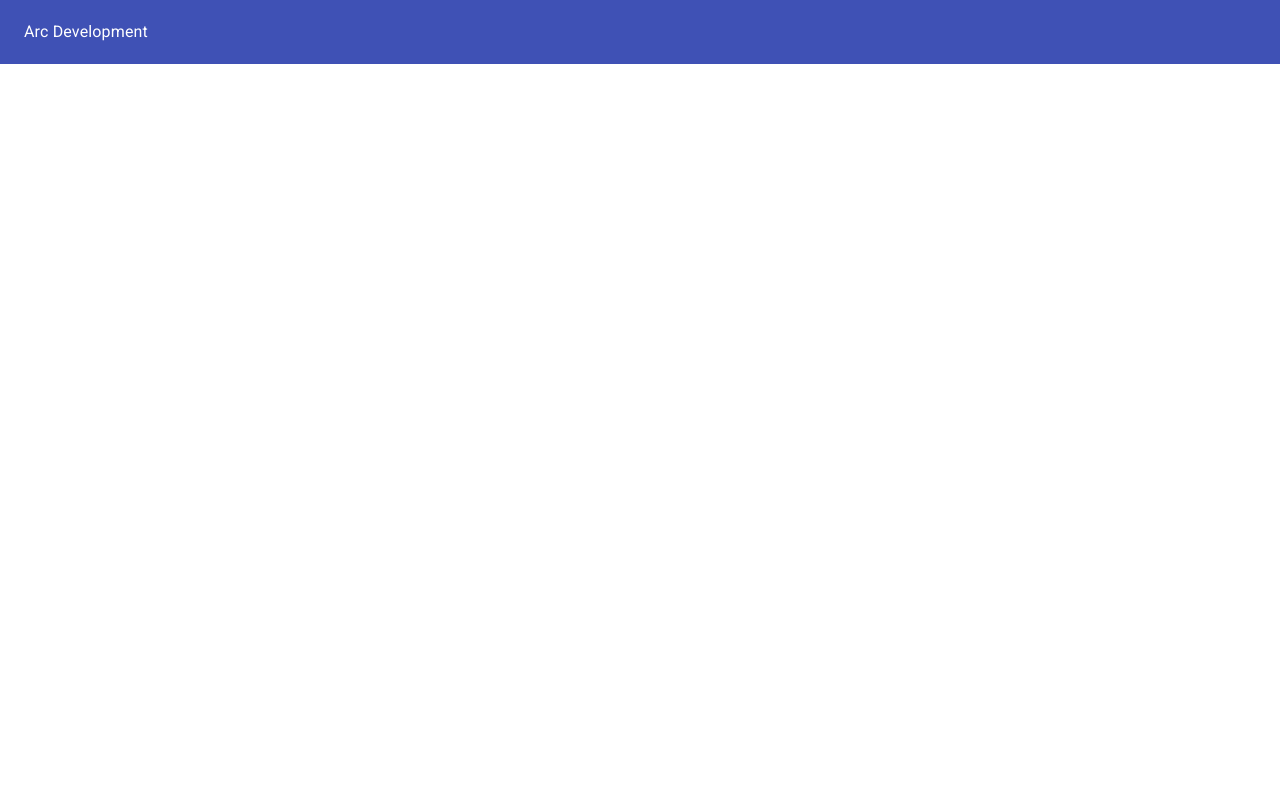
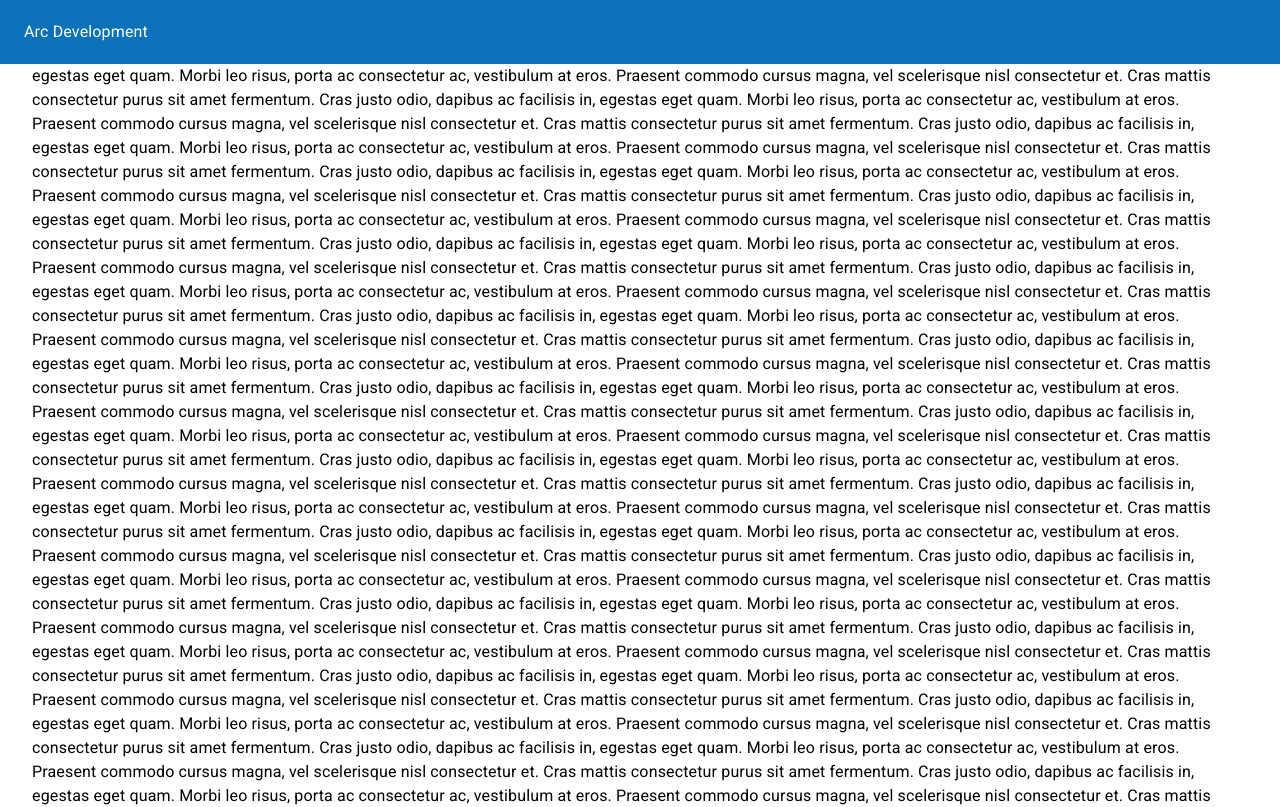
Before and after one commit to kblovett/arcdevelopment, a React (Create React App) app: page / in a window 1280 px wide. Shown: the top 807 px of the page. Built offline with nearby package versions, Linux system fonts and the light colour scheme.

Commit message:
2.15-16 Themes - Default, Palette

```diff
--- a/src/App.js
+++ b/src/App.js
@@ -1,31 +1,32 @@
 import React from 'react';
 import { Header } from './components';
 
-import { Container } from '@material-ui/core';
+import { Container, Box, Typography } from '@material-ui/core';
 import { ThemeProvider } from '@material-ui/styles';
 
-import { dark, light } from './components/themes';
+import { dark } from './components/themes';
 
 function App() {
   return (
     <ThemeProvider theme={dark}>
       <Container>
         <Header />
-        Hello!
+        <Box my={2}>
+          <Typography>
+            {[...new Array(100)]
+              .map(
+                () =>
+                  `Cras mattis consectetur purus sit amet fermentum. Cras justo
+                odio, dapibus ac facilisis in, egestas eget quam. Morbi leo
+                risus, porta ac consectetur ac, vestibulum at eros. Praesent
+                commodo cursus magna, vel scelerisque nisl consectetur et.`
+              )
+              .join('\n')}
+          </Typography>
+        </Box>
       </Container>
     </ThemeProvider>
   );
 }
 
 export default App;
-
-/* <Box my={2}>
-  {[...new Array(240)]
-    .map(
-      () => `Cras mattis consectetur purus sit amet fermentum.
-      Cras justo odio, dapibus ac facilisis in, egestas eget quam.
-      Morbi leo risus, porta ac consectetur ac, vestibulum at eros.
-      Praesent commodo cursus magna, vel scelerisque nisl consectetur et.`
-    )
-    .join('\n')}
-</Box> */
--- a/src/components/themes/dark.js
+++ b/src/components/themes/dark.js
@@ -1,14 +1,30 @@
 import { createMuiTheme } from '@material-ui/core/styles';
-import { deepOrange, green, blueGrey } from '@material-ui/core/colors';
+
+// const pMain = '#222831';
+// const pLight = '#00adb5';
+// const pDark = '#393e46';
+// const pCText = '#eeeeee';
+
+const arcBlue = '#0B72B9';
+const arcOrange = '#FFBA60';
 
 const dark = createMuiTheme({
   palette: {
     type: 'dark',
-    // primary: blueGrey,
-    // secondary: green,
-  },
-  status: {
-    danger: deepOrange,
+    common: {
+      blue: `${arcBlue}`,
+      orange: `${arcOrange}`,
+    },
+    primary: {
+      main: `${arcBlue}`,
+    },
+    secondary: {
+      main: `${arcOrange}`,
+    },
+    // background: {
+    //   paper: `${pDark}`,
+    //   default: `${pDark}`,
+    // },
   },
 });
 
--- a/src/components/themes/light.js
+++ b/src/components/themes/light.js
@@ -1,14 +1,30 @@
 import { createMuiTheme } from '@material-ui/core/styles';
-import { deepOrange, green, blueGrey } from '@material-ui/core/colors';
+
+// const pMain = '#222831';
+// const pLight = '#00adb5';
+// const pDark = '#393e46';
+// const pCText = '#eeeeee';
+
+const arcBlue = '#0B72B9';
+const arcOrange = '#FFBA60';
 
 const light = createMuiTheme({
   palette: {
     type: 'light',
-    // primary: blueGrey,
-    // secondary: green,
-  },
-  status: {
-    danger: deepOrange,
+    common: {
+      blue: `${arcBlue}`,
+      orange: `${arcOrange}`,
+    },
+    primary: {
+      main: `${arcBlue}`,
+    },
+    secondary: {
+      main: `${arcOrange}`,
+    },
+    // background: {
+    //   paper: `${pDark}`,
+    //   default: `${pDark}`,
+    // },
   },
 });
 
```
